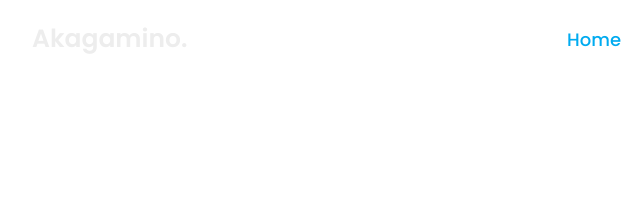
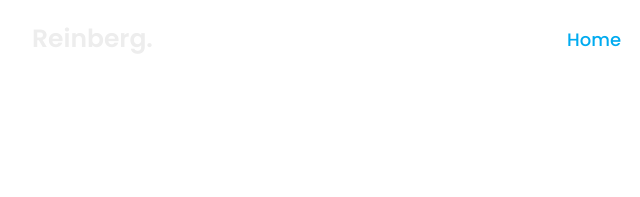
Before and after one commit to Quertov/Reinberg-Website, a plain HTML site: page src/index.html in a window 1280 px wide. Shown: the top 197 px of the page, 96-736 px from the left. Drawn offline with nearby package versions, Linux system fonts and the light colour scheme.

Commit message:
changed title

```diff
--- a/src/index.html
+++ b/src/index.html
@@ -3,13 +3,13 @@
 <head>
 	<meta charset="utf-8">
 	<meta name="viewport" content="width=device-width, initial-scale=1">
-	<title>Akagamino</title>
+	<title>Reinberg</title>
 	<link rel="stylesheet" type="text/css" href="style.css">
 	<link href='https://unpkg.com/boxicons@2.1.4/css/boxicons.min.css' rel='stylesheet'>
 </head>
 <body>
 	<header class="header">
-		<a href="#" class="logo">Akagamino.</a>
+		<a href="#" class="logo">Reinberg.</a>
 
 		<nav class="navbar">
 			<a href="#" class="active">Home</a>
```
